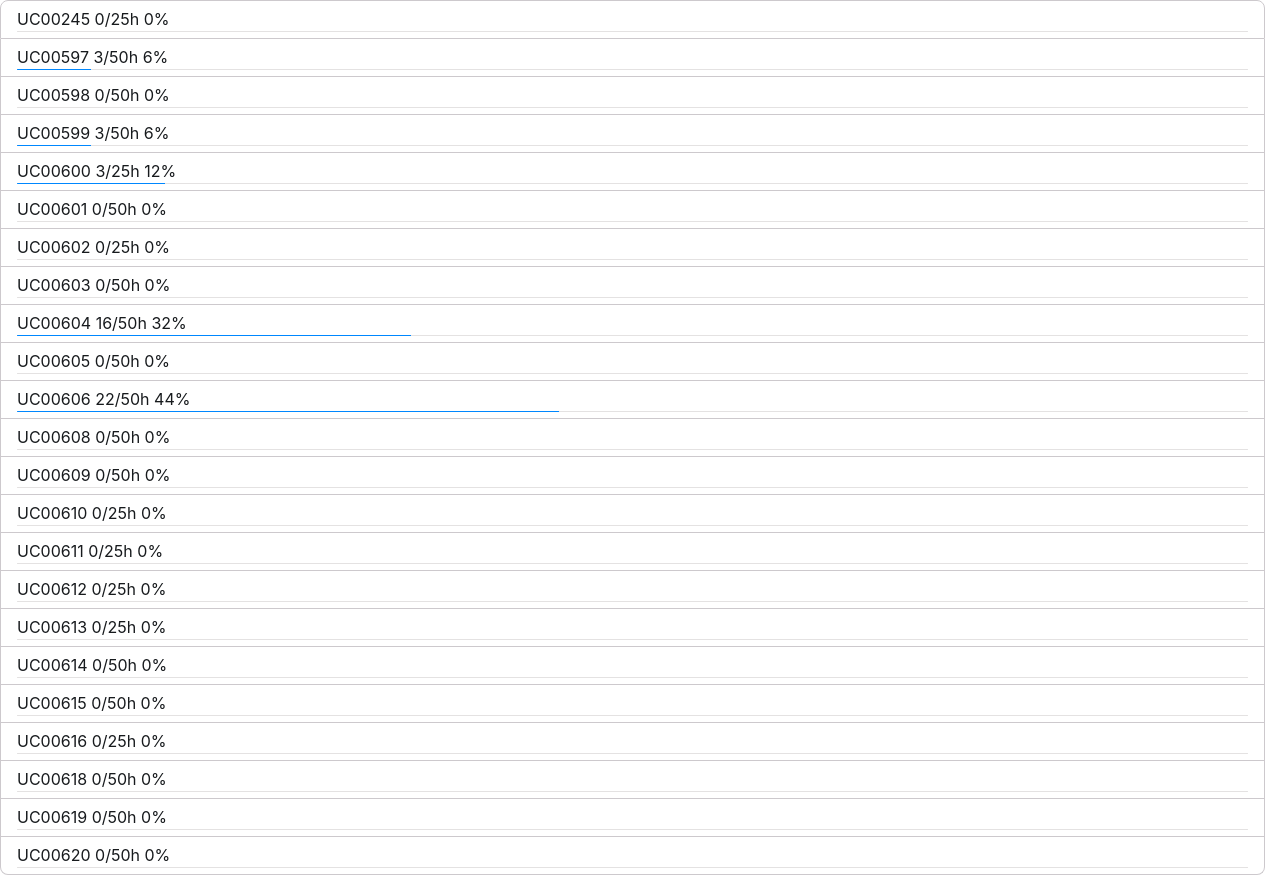
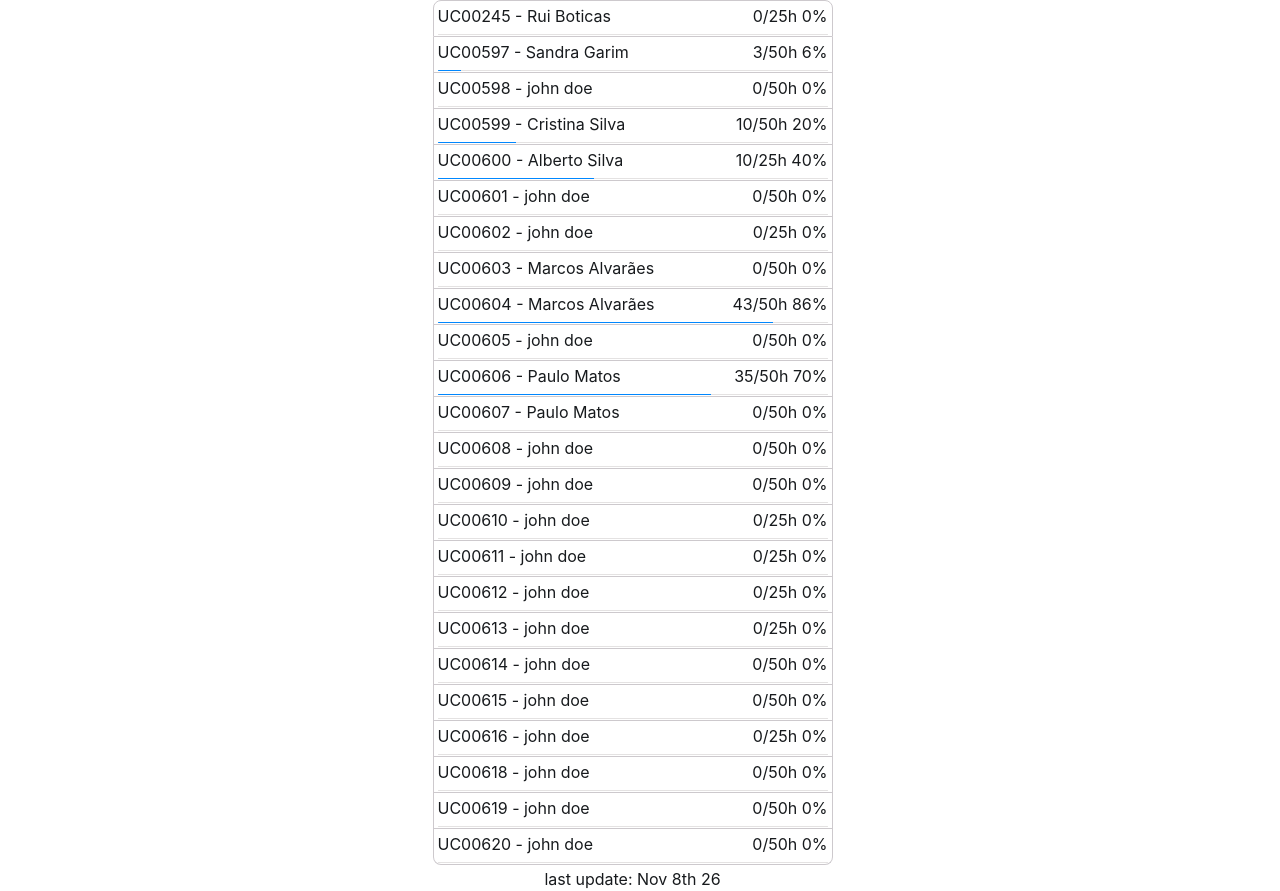
Before and after one commit to turbozambas/mazagation, a plain HTML site: page progress/index.html in a window 1280 px wide. Drawn offline with Linux system fonts and the light colour scheme.

Commit message:
weekly progress W45

```diff
--- a/progress/data.js
+++ b/progress/data.js
@@ -5,7 +5,8 @@ const uc = {
 		"hours": {
 			"complete": 0,
 			"total": 25
-		}
+		},
+		"instructor": 5
 	},
 	"1": {
 		"id": "UC00597",
@@ -22,13 +23,14 @@ const uc = {
 		"hours": {
 			"complete": 0,
 			"total": 50
-		}
+		},
+		"instructor": 6
 	},
 	"3": {
 		"id": "UC00599",
 		"name": "INTERAGIR EM INGLÊS NAS ATIVIDADES DO SETOR DA INFORMÁTICA",
 		"hours": {
-			"complete": 3,
+			"complete": 10,
 			"total": 50
 		},
 		"instructor": 4
@@ -37,7 +39,7 @@ const uc = {
 		"id": "UC00600",
 		"name": "ANALISAR AS FUNÇÕES E ESTRUTURA DA ORGANIZAÇÃO",
 		"hours": {
-			"complete": 3,
+			"complete": 10,
 			"total": 25
 		},
 		"instructor": 3
@@ -48,7 +50,8 @@ const uc = {
 		"hours": {
 			"complete": 0,
 			"total": 50
-		}
+		},
+		"instructor": 6
 	},
 	"6": {
 		"id": "UC00602",
@@ -56,7 +59,8 @@ const uc = {
 		"hours": {
 			"complete": 0,
 			"total": 25
-		}
+		},
+		"instructor": 6
 	},
 	"7": {
 		"id": "UC00603",
@@ -64,13 +68,14 @@ const uc = {
 		"hours": {
 			"complete": 0,
 			"total": 50
-		}
+		},
+		"instructor": 2
 	},
 	"8": {
 		"id": "UC00604",
 		"name": "PROGRAMAR PARA A WEB, NA VERTENTE FRONTEND (CLIENT-SIDE)",
 		"hours": {
-			"complete": 16,
+			"complete": 43,
 			"total": 50
 		},
 		"instructor": 2
@@ -81,13 +86,14 @@ const uc = {
 		"hours": {
 			"complete": 0,
 			"total": 50
-		}
+		},
+		"instructor": 6
 	},
 	"10": {
 		"id": "UC00606",
 		"name": "DESENVOLVER PROGRAMAS EM LINGUAGEM ESTRUTURADA",
 		"hours": {
-			"complete": 22,
+			"complete": 35,
 			"total": 50
 		},
 		"instructor": 1
@@ -98,103 +104,116 @@ const uc = {
 		"hours": {
 			"complete": 0,
 			"total": 50
-		}
+		},
+		"instructor": 1
 	},
-	"11": {
+	"12": {
 		"id": "UC00608",
 		"name": "DESENVOLVER PROGRAMAS EM LINGUAGEM ORIENTADA A OBJETOS",
 		"hours": {
 			"complete": 0,
 			"total": 50
-		}
+		},
+		"instructor": 6
 	},
-	"12": {
+	"13": {
 		"id": "UC00609",
 		"name": "DESENVOLVER APLICAÇÕES MÓVEIS (PLATAFORMA ANDROID)",
 		"hours": {
 			"complete": 0,
 			"total": 50
-		}
+		},
+		"instructor": 6
 	},
-	"13": {
+	"14": {
 		"id": "UC00610",
 		"name": "CRIAR E INTEGRAR BASES DE DADOS NOSQL NAS APPS",
 		"hours": {
 			"complete": 0,
 			"total": 25
-		}
+		},
+		"instructor": 6
 	},
-	"14": {
+	"15": {
 		"id": "UC00611",
 		"name": "CONFIGURAR REDES DE COMUNICAÇÃO DE DADOS",
 		"hours": {
 			"complete": 0,
 			"total": 25
-		}
+		},
+		"instructor": 6
 	},
-	"15": {
+	"16": {
 		"id": "UC00612",
 		"name": "ADMINISTRAR SISTEMAS OPERATIVOS DE REDES",
 		"hours": {
 			"complete": 0,
 			"total": 25
-		}
+		},
+		"instructor": 6
 	},
-	"16": {
+	"17": {
 		"id": "UC00613",
 		"name": "GERIR POLÍTICAS DE SEGURANÇA EM SISTEMAS INFORMÁTICOS",
 		"hours": {
 			"complete": 0,
 			"total": 25
-		}
+		},
+		"instructor": 6
 	},
-	"17": {
+	"18": {
 		"id": "UC00614",
 		"name": "INTEGRAR SISTEMAS DE INFORMAÇÃO",
 		"hours": {
 			"complete": 0,
 			"total": 50
-		}
+		},
+		"instructor": 6
 	},
-	"18": {
+	"19": {
 		"id": "UC00615",
 		"name": "DESENVOLVER PROJETO DE TECNOLOGIAS E PROGRAMAÇÃO DE SISTEMAS DE INFORMAÇÃO",
 		"hours": {
 			"complete": 0,
 			"total": 50
-		}
+		},
+		"instructor": 6
 	},
-	"19": {
+	"20": {
 		"id": "UC00616",
 		"name": "IMPLEMENTAR AS NORMAS DE SEGURANÇA E SAÚDE NO TRABALHO NO SETOR DE INFORMÁTICA",
 		"hours": {
 			"complete": 0,
 			"total": 25
-		}
+		},
+		"instructor": 6
 	},
-	"20": {
+	"21": {
 		"id": "UC00618",
 		"name": "CRIAR APLICAÇÕES EM LINGUAGEM DE PROGRAMAÇÃO PYTHON",
 		"hours": {
 			"complete": 0,
 			"total": 50
-		}
+		},
+		"instructor": 6
 	},
-	"21": {
+	"22": {
 		"id": "UC00619",
 		"name": "DESENVOLVER APLICAÇÕES EM LINGUAGEM JAVA",
 		"hours": {
 			"complete": 0,
 			"total": 50
-		}
+		},
+		"instructor": 6
 	},
-	"22": {
+	"23": {
 		"id": "UC00620",
 		"name": "DESENVOLVER APLICAÇÕES EM C#",
 		"hours": {
 			"complete": 0,
 			"total": 50
-		}
+		},
+		"instructor": 6
 	}
 };
 
@@ -218,5 +237,13 @@ const inst = {
 	"4": {
 		"id": "for1485",
 		"name": "Cristina Silva"
+	},
+	"5": {
+		"id": "for0920",
+		"name": "Rui Boticas"
+	},
+	"6": {
+		"id": "for0666",
+		"name": "john doe"
 	}
 };
--- a/progress/index.html
+++ b/progress/index.html
@@ -7,6 +7,7 @@
         <script src="jquery.js"></script>
         <link rel="stylesheet" href="bootstrap-reboot.min.css">
         <link rel="stylesheet" href="bootstrap.min.css">
+	<link rel="stylesheet" href="main.css">
 </head>
 
 <body>
@@ -14,6 +15,10 @@
 		<ul class="list-group"></ul>
 	</content>
 </body>
+
+<footer>
+	<p>last update: Nov 8th 26</p>
+</footer>
 <script src="data.js"></script>
 <script>
 	for (let i = 0; i < Object.keys(uc).length; i++) {
@@ -22,9 +27,16 @@
 		let totalHours = uc[i].hours.total;
 		let completeHours = uc[i].hours.complete;
 		let percentage = completeHours/totalHours*100;
+
+		let instructorID = uc[i].instructor;
+		let instructor = inst[instructorID].name;
+		console.log(instructor);
+
 		$("ul").append(`
 			<li class="list-group-item">
-				${id} ${completeHours}/${totalHours}h ${percentage}%
+				<div class="details">
+					<p>${id} - ${instructor}</p><p>${completeHours}/${totalHours}h ${percentage}%</p>
+				</div>
 				<div class="progress" role="progressbar" aria-label="Example 1px high" aria-valuenow="${percentage}" aria-valuemin="0" aria-valuemax="100" style="height: 1px">
 					<div class="progress-bar" style="width: ${percentage}%"></div>
 				</div>
--- /dev/null
+++ b/progress/main.css
@@ -0,0 +1,21 @@
+body {
+	width: 400px;
+	margin: 0 auto;
+	justify-content: center;
+	text-align: center;
+}
+
+ul { text-align: left; }
+li { padding: 1px 4px; }
+
+.details {
+	display: inline-block;
+	width: 100%;
+}
+
+p {
+	display: block;
+	margin: 2px 0 0;
+}
+.details p { float: left; }
+.details p:last-child { float: right; }
```
Also changed, not shown: 1 other file.
